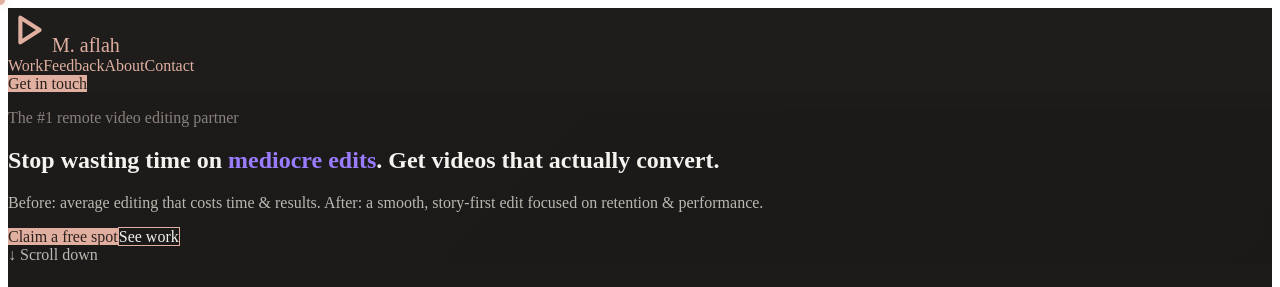
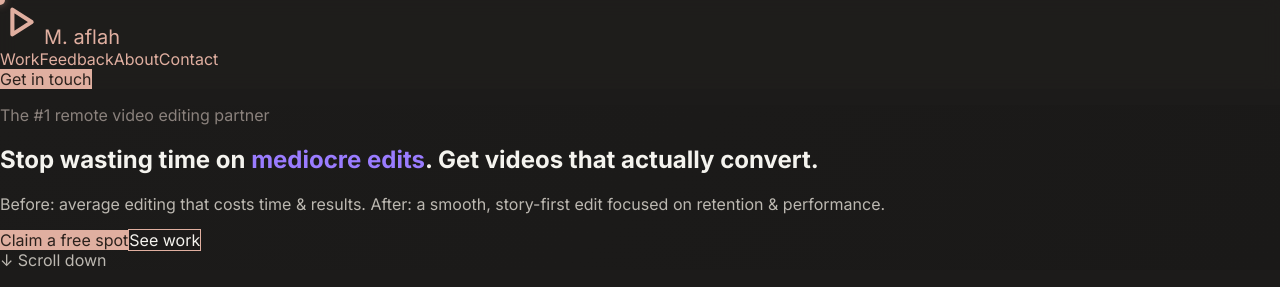
Before and after one commit to aflahafitha890-oss/portfolio-site, a React (Vite) app: page / in a window 1280 px wide. Shown: the top 287 px of the page. Built offline with nearby package versions, Linux system fonts and the light colour scheme.

Commit message:
Update index.css

```diff
--- a/src/index.css
+++ b/src/index.css
@@ -1,5 +1,70 @@
-/* Hide the default cursor everywhere */
-* { cursor: none; }
+/* ===== Theme ===== */
+:root{
+  --bg:#141312;
+  --panel:#1f1d1c;
+  --text:#f4f3ee;
+  --muted:#bcb8b1;
+  --soft:#8a817c;
+  --accent:#e0afa0;
+}
 
-/* Make sure links never show default underlines */
-a { text-decoration: none; }
+/* ===== Reset / Base ===== */
+*{ box-sizing:border-box }
+html,body,#root{ height:100% }
+html,body{
+  margin:0;
+  background:var(--bg);
+  color:var(--text);
+  font-family: Inter, ui-sans-serif, system-ui, -apple-system, Segoe UI, Roboto, Helvetica, Arial, "Apple Color Emoji","Segoe UI Emoji";
+  -webkit-font-smoothing:antialiased;
+  -moz-osx-font-smoothing:grayscale;
+}
+
+a{ color:var(--accent); text-decoration:none }
+a:hover{ text-decoration:underline; text-underline-offset:4px }
+
+/* ===== Layout ===== */
+.container{ max-width:1120px; margin-inline:auto; padding:0 20px }
+.section{ padding:56px 0 }
+.h1{ font-weight:900; line-height:1.12; letter-spacing:-.01em }
+.h2{ font-weight:800; line-height:1.2 }
+.copy{ color:var(--muted) }
+
+/* ===== Components ===== */
+.card{
+  background:var(--panel);
+  border:1px solid rgba(255,255,255,.06);
+  border-radius:18px;
+  overflow:hidden;
+}
+
+/* Large CTA buttons */
+.btn{
+  display:inline-flex; align-items:center; justify-content:center;
+  border-radius:18px; padding:16px 26px;
+  font-weight:800; font-size:18px;
+  box-shadow:0 10px 28px rgba(0,0,0,.35);
+  transition:.18s ease; user-select:none; gap:10px; text-decoration:none;
+}
+.btn:hover{ transform:scale(1.06) }
+.btn:active{ transform:scale(1.02) }
+.btn--accent{ background:var(--accent); color:#2b211c }
+.btn--outline{ background:transparent; color:var(--text); border:2px solid var(--accent) }
+
+/* Sticky header */
+.header{
+  position:sticky; top:0; z-index:50;
+  background:rgba(32,30,29,.72);
+  backdrop-filter:blur(8px);
+  border-bottom:1px solid rgba(255,255,255,.08);
+}
+
+/* Simple nav */
+.nav a{ color:var(--text); margin-left:24px }
+
+/* Video wrapper */
+.vid{
+  border-radius:18px;
+  overflow:hidden;
+  box-shadow:0 16px 40px rgba(0,0,0,.35);
+}
```
